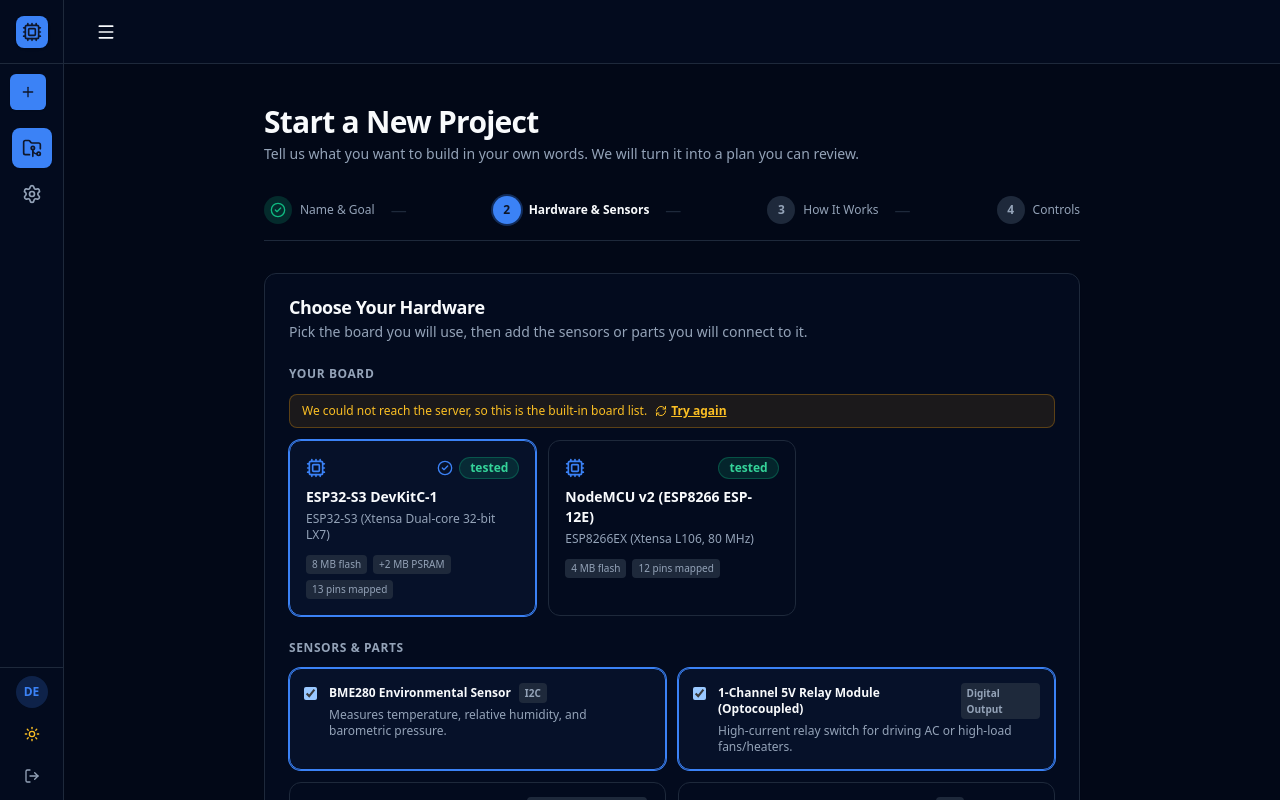
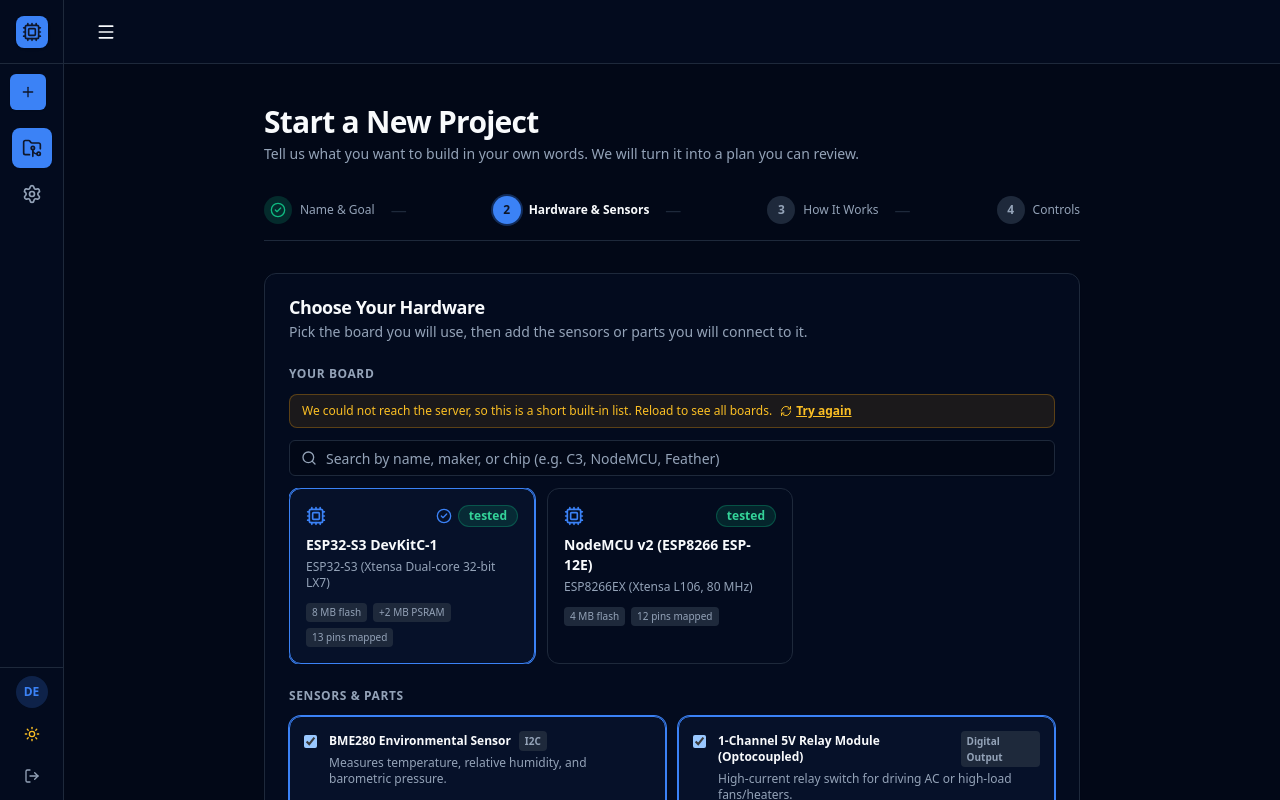
Before and after one commit to en-arthur/iot_platform_backend, a Next.js app: page /app/projects/new in a window 1280 px wide. Both pictures are taken after a click on the button "Next Step". Built offline with nearby package versions, Linux system fonts and the light colour scheme; no server answers.

Commit message:
feat(wizard): make the 30-board library searchable
The board picker now knows 30 boards, so the grid is capped to a scrollable
area with a search box that matches name, maker or chip. Picking a board stays
a single click, and a search with no hits offers a clear reset instead of an
empty card.

```diff
--- a/app/app/projects/new/page.js
+++ b/app/app/projects/new/page.js
@@ -20,6 +20,7 @@ import {
   Loader2,
   Plus,
   RefreshCw,
+  Search,
 } from 'lucide-react';
 
 const STEPS = [
@@ -51,6 +52,7 @@ export default function NewProjectWizard() {
   const [boards, setBoards] = useState([]);
   const [peripherals, setPeripherals] = useState([]);
   const [libraryError, setLibraryError] = useState(false);
+  const [boardQuery, setBoardQuery] = useState('');
 
   const rankBoards = (list) => {
     // Verified boards first, then by name, so the picker leads with the
@@ -93,6 +95,16 @@ export default function NewProjectWizard() {
   useEffect(() => {
     loadLibrary();
   }, []);
+
+  // 30 boards are offered; a short search keeps the list usable.
+  const boardSearch = boardQuery.trim().toLowerCase();
+  const visibleBoards = boardSearch
+    ? boards.filter((b) =>
+        [b.name, b.vendor, b.mcu, b.id]
+          .filter(Boolean)
+          .some((value) => String(value).toLowerCase().includes(boardSearch))
+      )
+    : boards;
 
   const togglePeripheral = (id) => {
     setSelectedPeripherals((prev) =>
@@ -274,7 +286,7 @@ export default function NewProjectWizard() {
               </label>
               {libraryError && (
                 <div className="mb-3 flex flex-wrap items-center gap-2 rounded-lg border border-amber-500/30 bg-amber-500/10 px-3 py-2 text-xs text-amber-700 dark:text-amber-400">
-                  <span>We could not reach the server, so this is the built-in board list.</span>
+                  <span>We could not reach the server, so this is a short built-in list. Reload to see all boards.</span>
                   <button
                     type="button"
                     onClick={loadLibrary}
@@ -291,8 +303,21 @@ export default function NewProjectWizard() {
                   Loading boards…
                 </div>
               )}
-              <div className="grid gap-3 sm:grid-cols-3">
-                {boards.map((b) => {
+              {boards.length > 0 && (
+                <div className="relative mb-3">
+                  <Search className="pointer-events-none absolute left-3 top-1/2 h-4 w-4 -translate-y-1/2 text-muted-foreground" />
+                  <Input
+                    type="search"
+                    className="pl-9"
+                    placeholder="Search by name, maker, or chip (e.g. C3, NodeMCU, Feather)"
+                    aria-label="Search boards"
+                    value={boardQuery}
+                    onChange={(e) => setBoardQuery(e.target.value)}
+                  />
+                </div>
+              )}
+              <div className="grid gap-3 sm:grid-cols-3 max-h-[26rem] overflow-y-auto pr-1">
+                {visibleBoards.map((b) => {
                   const flash = b.specs?.flash_mb;
                   const psram = b.specs?.psram_mb || 0;
                   const pinCount = b.pin_map ? Object.keys(b.pin_map).length : 0;
@@ -367,6 +392,18 @@ export default function NewProjectWizard() {
                   );
                 })}
               </div>
+              {boards.length > 0 && visibleBoards.length === 0 && (
+                <div className="mt-3 flex flex-wrap items-center gap-2 rounded-lg border border-border bg-muted/40 px-3 py-2 text-xs text-muted-foreground">
+                  <span>No boards match “{boardQuery}”.</span>
+                  <button
+                    type="button"
+                    onClick={() => setBoardQuery('')}
+                    className="font-semibold underline"
+                  >
+                    Clear search
+                  </button>
+                </div>
+              )}
             </div>
 
             <div>
```
